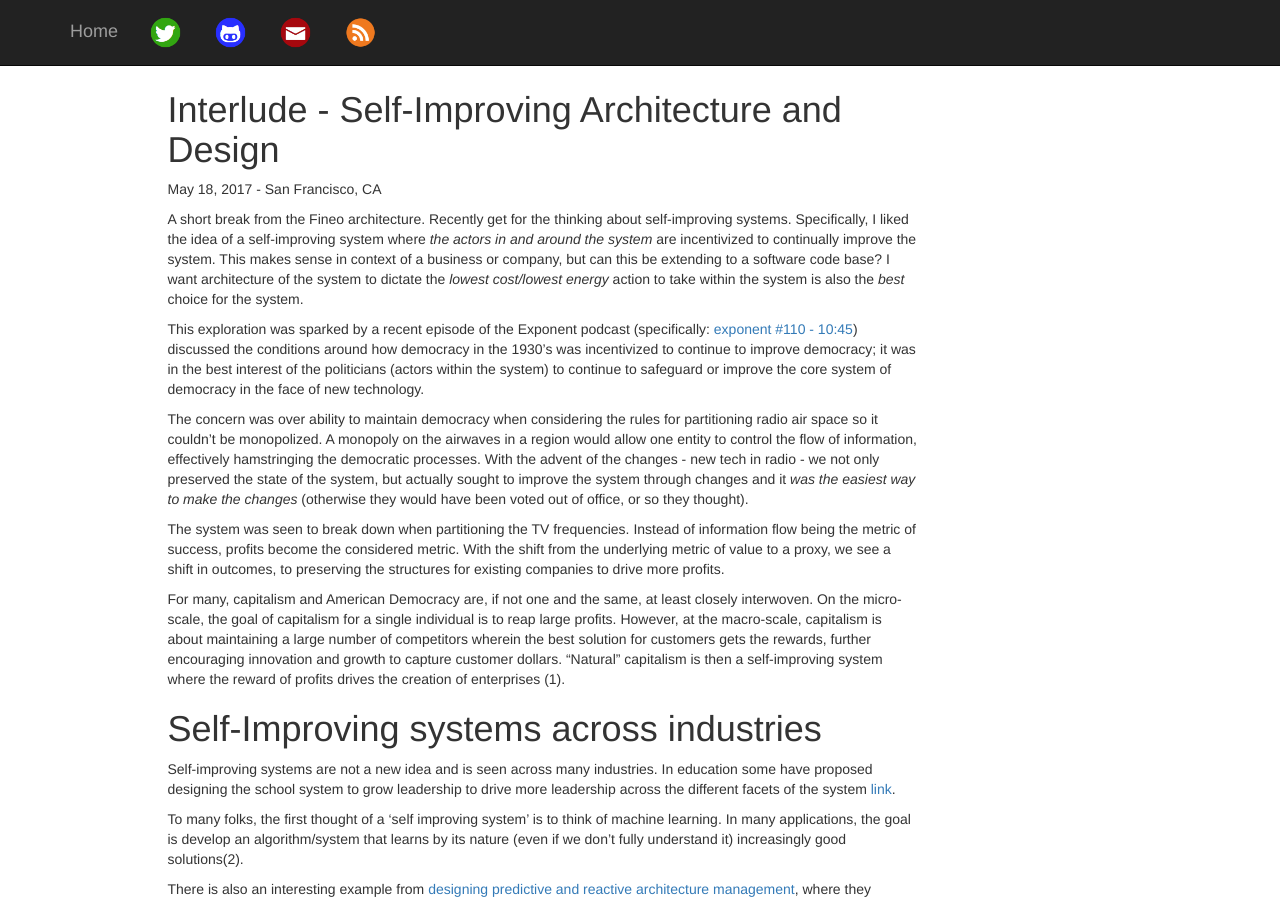
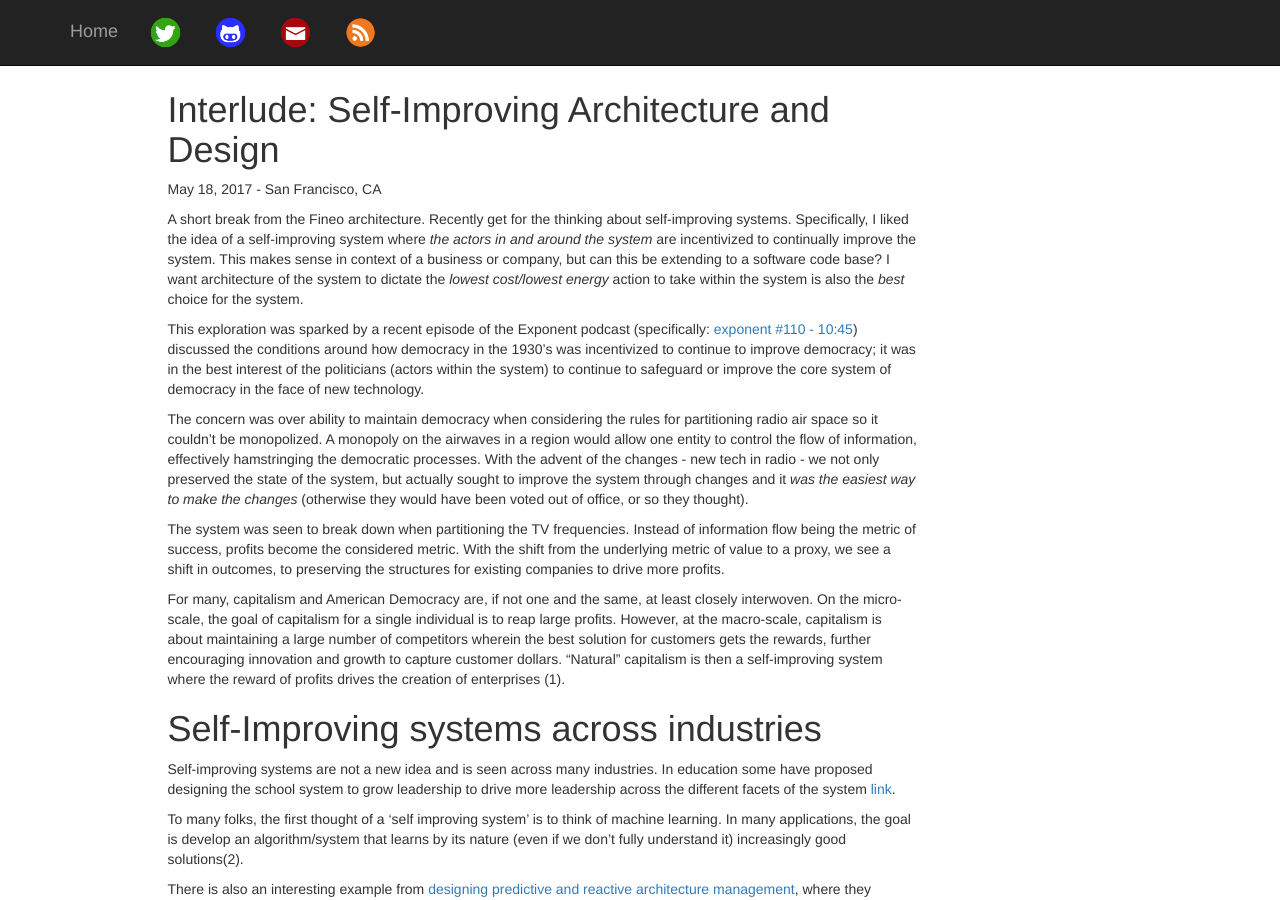
Before and after one commit to jyates/jyates.github.com, a Jekyll site: the page built from _posts/2017-05-18-self-improving-architectures.md, in a window 1280 px wide and 900 px high. Built offline with Jekyll 4.4.1, drawn with Linux system fonts in a browser that asks for light colours; nearby versions of some CDN libraries; library files that are not in the unit come from our copies; comment, search, counter and statistics services are not loaded.

```diff
--- a/_posts/2017-05-18-self-improving-architectures.md
+++ b/_posts/2017-05-18-self-improving-architectures.md
@@ -1,6 +1,6 @@
 ---
 layout: post
-title: Interlude -  Self-Improving Architecture and Design
+title: "Interlude: Self-Improving Architecture and Design"
 tags: startup, design, architecture
 ---
 
```
